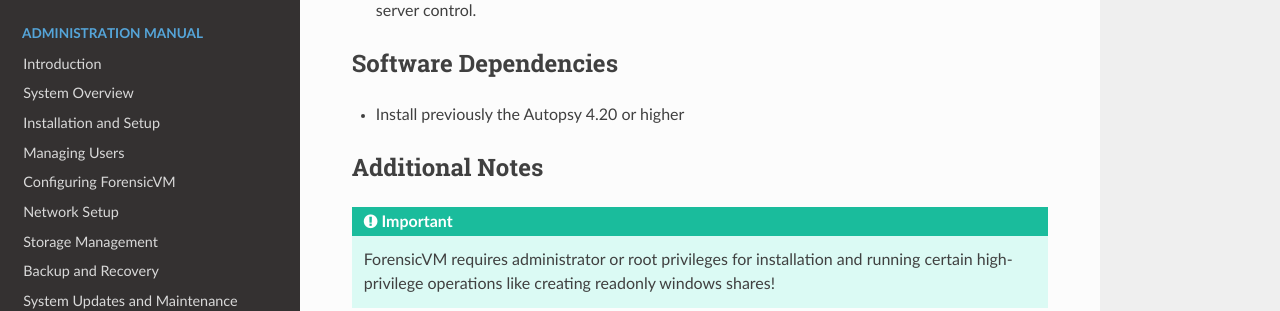
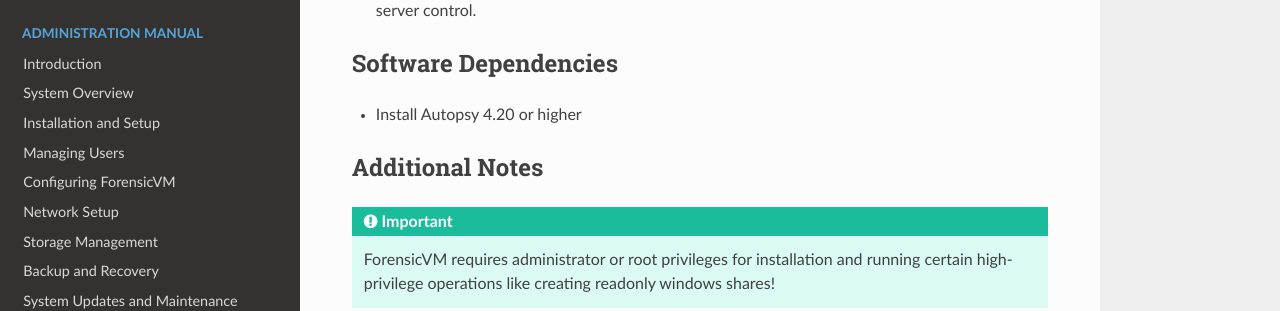
Before and after one commit to nunomourinho/ForensicVMServerAndClientDocs, a Sphinx documentation site: the page built from docs/user/system_requirements.rst, in a window 1280 px wide and 900 px high, scrolled down 726 px. Shown: the part 403-714 px from the top of the window. Built offline with Sphinx 7.4.7 and the Read the Docs theme 2.0.0, drawn with Linux system fonts in a browser that asks for light colours; pages that are not in the unit, such as notebooks, are missing from menus.

Commit message:
Update system_requirements.rst

```diff
--- a/docs/user/system_requirements.rst
+++ b/docs/user/system_requirements.rst
@@ -48,7 +48,7 @@
 Software Dependencies
 --------------------
 
-- Install previously the Autopsy 4.20 or higher
+- Install Autopsy 4.20 or higher
 
 Additional Notes
 --------------------
```
